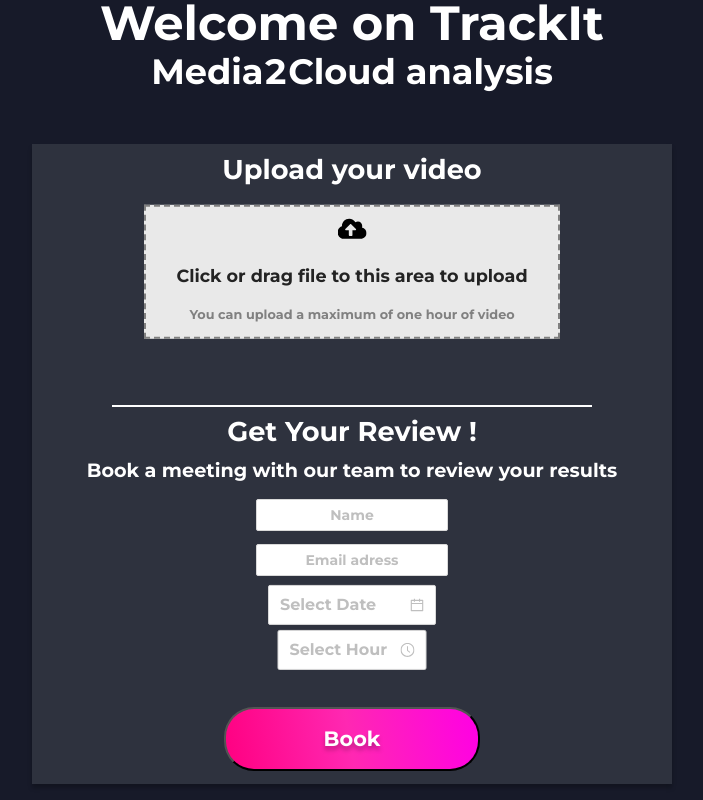
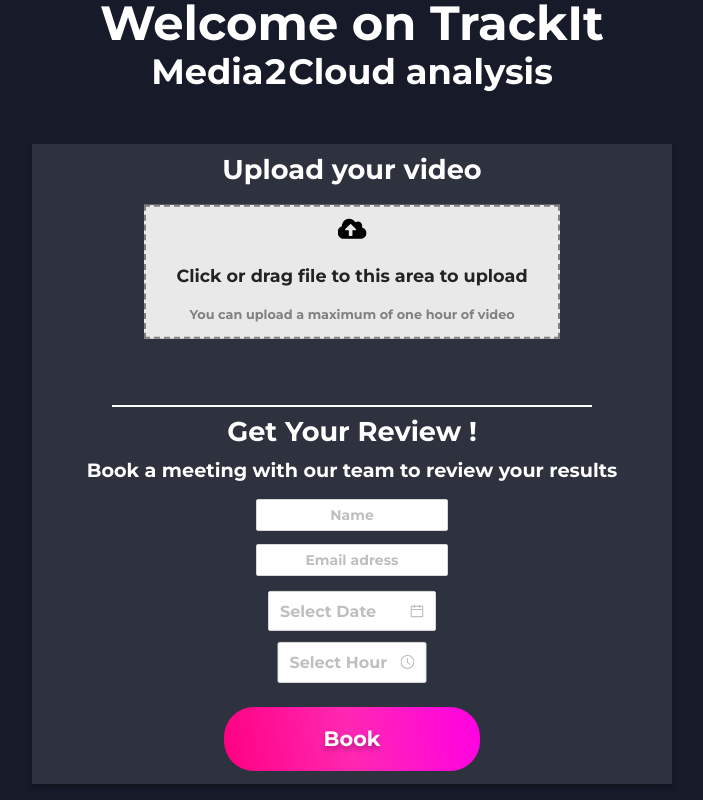
Before and after one commit to trackit/media2cloud-client, a React (Create React App) app: page / in a window 1280 px wide. Shown: the whole page, without its empty margins (288-991 px from the left). Built offline with nearby package versions, Linux system fonts and the light colour scheme.

Commit message:
fix(book-button): Remove the border of the button

```diff
--- a/src/styles/App.css
+++ b/src/styles/App.css
@@ -243,7 +243,7 @@ BOOKING FORM
   min-height: 3%;
 
   position: absolute;
-  top: 72%;
+  top: 73%;
   left: 50%;
   transform: translate(-50%, -50%);
 
@@ -254,7 +254,7 @@ BOOKING FORM
   min-height: 3%;
 
   position: absolute;
-  top: 79%;
+  top: 81%;
   left: 50%;
   transform: translate(-50%, -50%);
 }
@@ -264,6 +264,7 @@ BOOKING FORM
   min-height: 10%;
 
   border-radius: 30px;
+  border: none;
 
   font-size: calc(26 * var(--res));
 
@@ -272,7 +273,6 @@ BOOKING FORM
   left: 50%;
   transform: translate(-50%, -50%);
 
-  background: rgb(255,0,129);
   background: linear-gradient(80deg, rgba(255,0,129,1) 0%, rgba(255,40,178,1) 49%, rgba(255,0,228,1) 100%);
   color: white;
 
```
